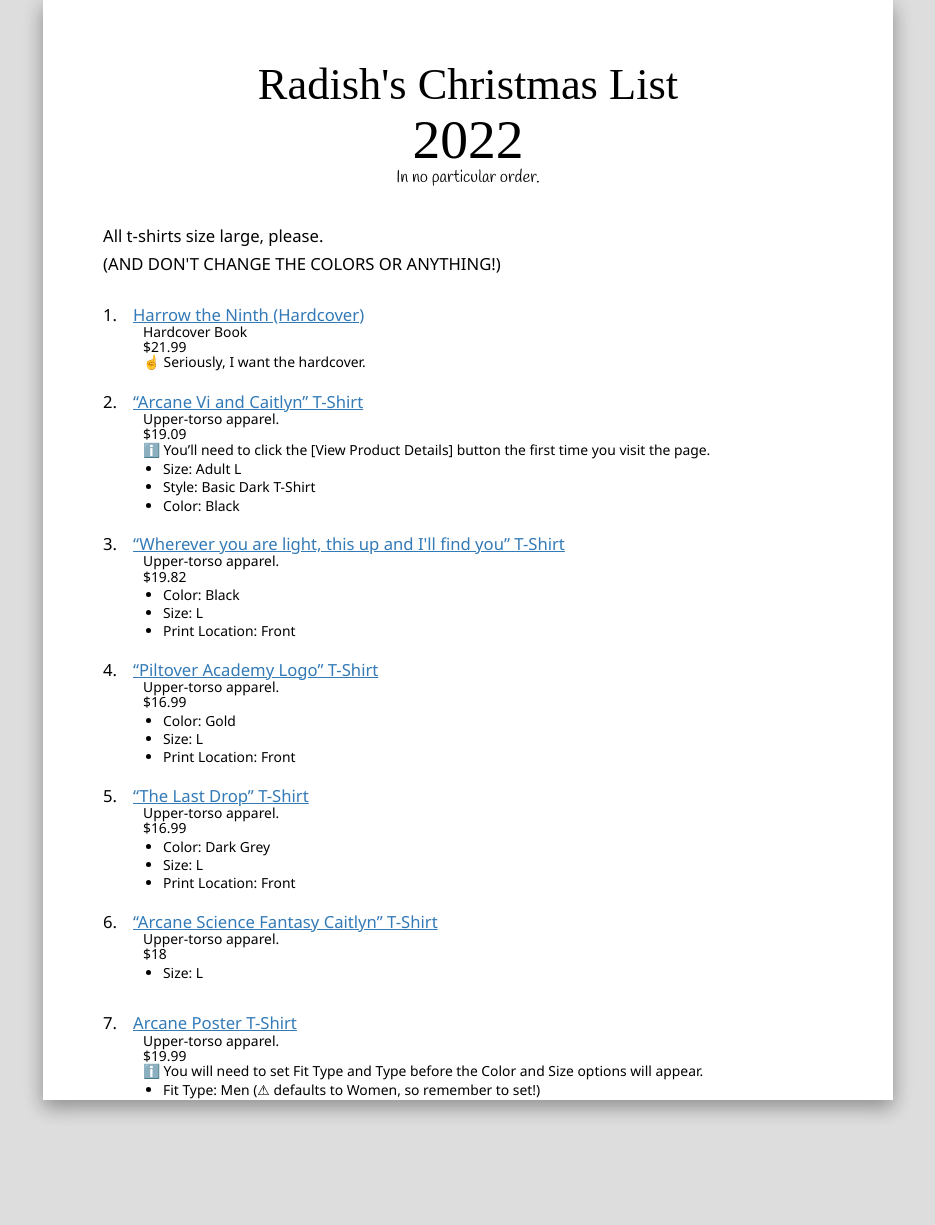
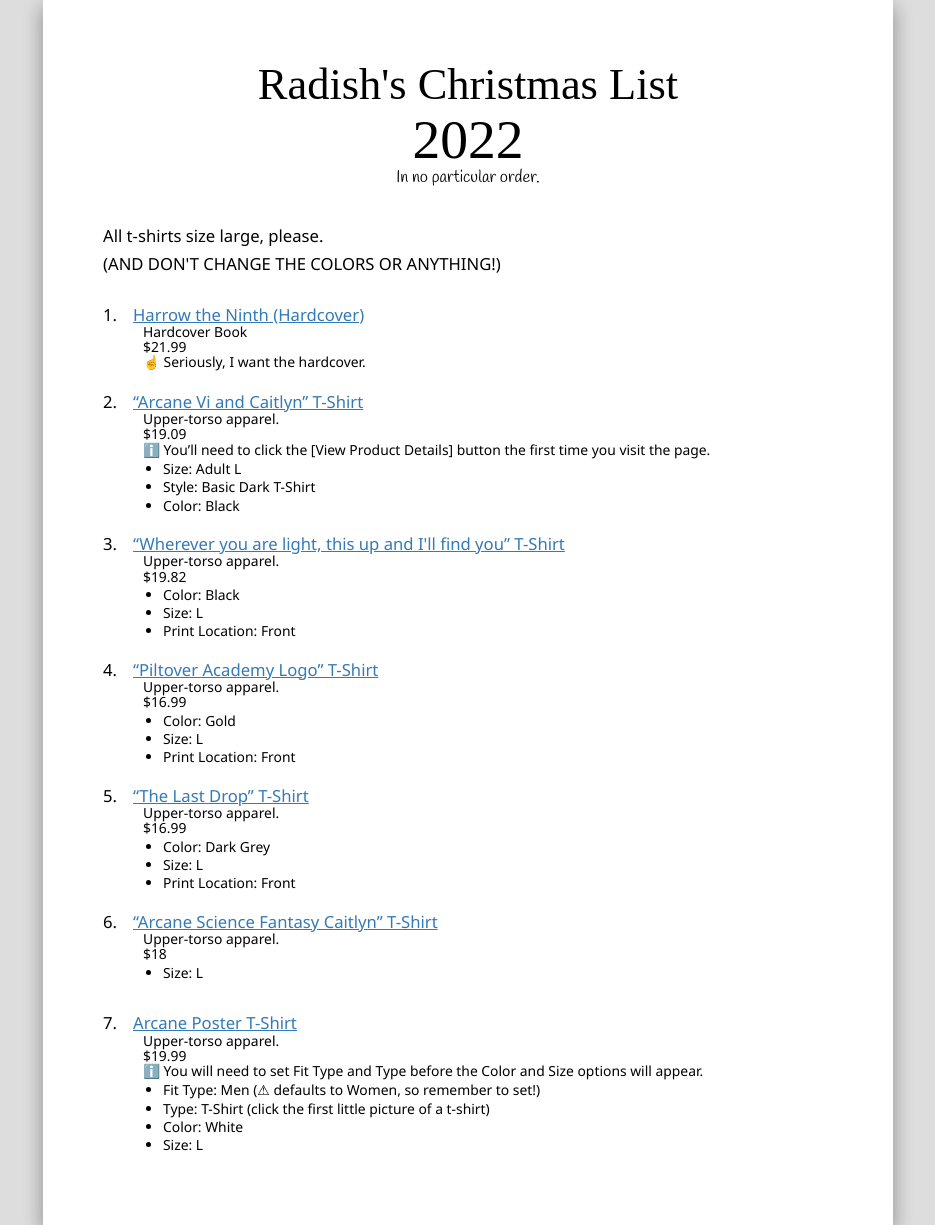
Before and after one commit to PsiRadish/psiradish.github.io, a Jekyll site: the page built from gift.html, in a window 1280 px wide. Shown: the whole page, without its empty margins (172-1107 px from the left). Built offline with Jekyll 4.4.1, drawn with Linux system fonts in a browser that asks for light colours; nearby versions of some CDN libraries; some web fonts are replaced.

Commit message:
Christmas 2023 pt.3

```diff
--- a/_layouts/gift_list.html
+++ b/_layouts/gift_list.html
@@ -18,7 +18,7 @@
 <body>
 
 <main class="document-container gift-list {{page.occasion}}">
-<div class="page page-1">
+<div class="page">
 <div class="page-content">
 
   <header class="top-header">
--- a/css/gift-list.scss
+++ b/css/gift-list.scss
@@ -271,33 +271,14 @@
     background-color   : #FFF;
     width              : $page-width !important;
     max-width          : $page-width !important;
-    height             : $page-height !important;
     position           : absolute;
     left               : 0;
     top                : 0;
     overflow           : hidden;
-
-    &.page-2
-    {
-        top : $page-height + $page-gap;
-    }
-    &.page-3
-    {
-        top : 2 * ($page-height + $page-gap);
-    }
-    &.page-4
-    {
-        top : 3 * ($page-height + $page-gap);
-    }
-    &.page-5
-    {
-        top : 4 * ($page-height + $page-gap);
-    }
 }
 .page-content
 {
     margin: $page-margin;
-    height: $page-height - ($page-margin * 2);
 }
 
 .document-container
```
